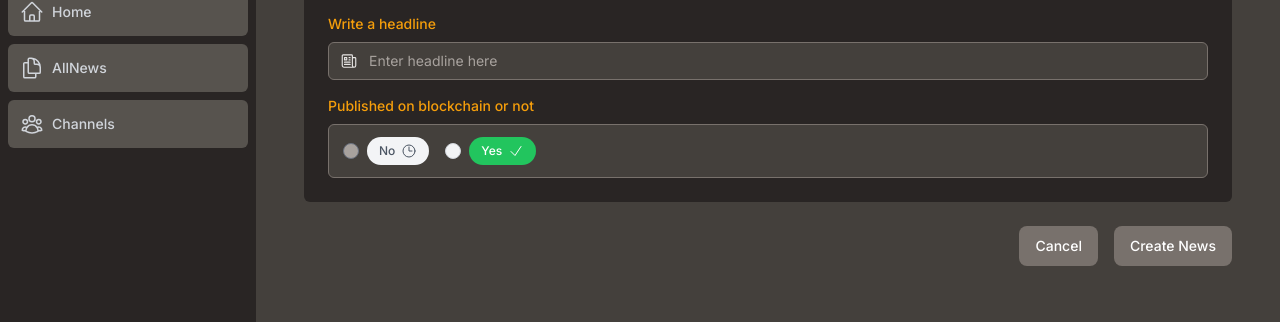
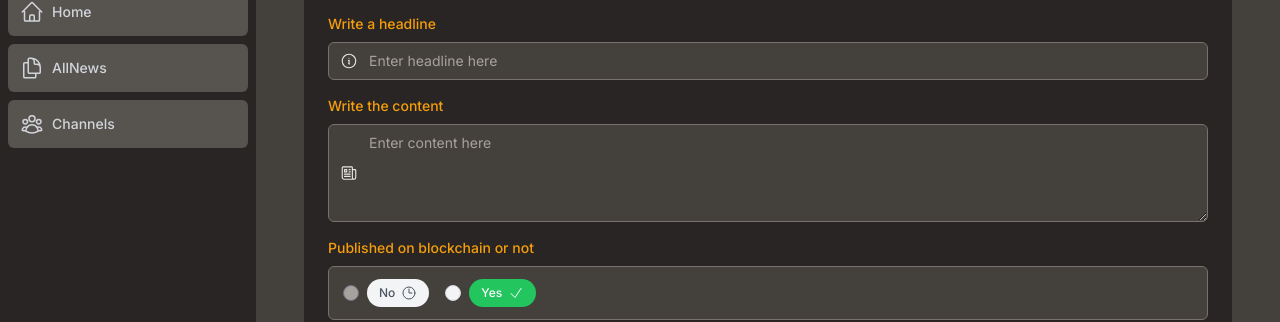
Before and after one commit to generalsanjeet/true_news_dapp, a Next.js app: page /dashboard/all-news/create in a window 1280 px wide. Shown: the part 196-518 px from the top of the page. Built offline with nearby package versions, Linux system fonts and the light colour scheme; no server answers; the database is empty; a web font is replaced by a local one.

Commit message:
news content field has been added

```diff
--- a/app/lib/actions.ts
+++ b/app/lib/actions.ts
@@ -9,6 +9,7 @@ const FormSchema = z.object({
     id: z.string(),
     channelId: z.string(),
     headline: z.string(),
+    content: z.string(),
     published_on_blockchain: z.enum(['no', 'yes']),
     date: z.string(),
 });
@@ -17,22 +18,24 @@ const CreateNews = FormSchema.omit({id: true, date: true});
 const UpdateNews = FormSchema.omit({ id: true, date: true });
 
 export async function createNews(formData: FormData) {
-    const {channelId, headline, published_on_blockchain} = CreateNews.parse({
+    const {channelId, headline, content, published_on_blockchain} = CreateNews.parse({
         channelId: formData.get('channelId'),
         headline: formData.get('headline'),
+        content: formData.get('content'),
         published_on_blockchain: formData.get('published_on_blockchain'),
     });
     const date = new Date().toISOString().split('T')[0];
-    const content_sample_data = "this is content sample data";
+    //const content_sample_data = "this is content sample data";
 
     console.log("channel id is ", channelId);
     console.log("headline is ", headline);
+    console.log("content is ", content);
     console.log("published on blockhain is", published_on_blockchain);
 
     try {
         await sql`
             INSERT INTO all_news (channel_id, headline, content,  published_on_blockchain, date)
-            VALUES (${channelId}, ${headline}, ${content_sample_data}, ${published_on_blockchain}, ${date})
+            VALUES (${channelId}, ${headline}, ${content}, ${published_on_blockchain}, ${date})
             `;
         console.log("one row inserted");
     } catch (error) {
--- a/app/ui/all-news/create-form.tsx
+++ b/app/ui/all-news/create-form.tsx
@@ -5,6 +5,7 @@ import {
     ClockIcon,
     UserCircleIcon,
     NewspaperIcon,
+    InformationCircleIcon
 } from '@heroicons/react/24/outline';
 import { Button } from '@/app/ui/button';
 import {createNews} from '@/app/lib/actions';
@@ -53,7 +54,28 @@ export default function Form({ channels }: { channels: ChannelField[] }) {
                         placeholder="Enter headline here"
                         className="peer block w-full rounded-md border border-stone-500 py-2 pl-10 text-sm outline-2 placeholder:text-stone-400 bg-stone-700 text-white"
                     />
-              <NewspaperIcon className="pointer-events-none absolute left-3 top-1/2 h-[18px] w-[18px] -translate-y-1/2 text-stone-200 peer-focus:text-stone-700" />
+                    <InformationCircleIcon className="pointer-events-none absolute left-3 top-1/2 h-[18px] w-[18px] -translate-y-1/2 text-stone-200 peer-focus:text-stone-700" />
+                </div>
+            </div>
+        </div>
+
+
+        {/* News Content */}
+        <div className="mb-4">
+            <label htmlFor="content" className="mb-2 block text-sm font-medium text-amber-500">
+                Write the content
+            </label>
+            <div className="relative mt-2 rounded-md">
+                <div className="relative">
+                    <textarea
+                        id="content"
+                        name="content"
+                        placeholder="Enter content here"
+                        className="peer block w-full rounded-md border border-stone-500 py-2 pl-10 text-sm outline-2 placeholder:text-stone-400 bg-stone-700 text-white"
+                        rows={4} // Set the number of rows for multi-line content input
+                        cols={50} // Set the number of columns for multi-line content input
+                    />
+                    <NewspaperIcon  className="pointer-events-none absolute left-3 top-1/2 h-[18px] w-[18px] -translate-y-1/2 text-stone-200 peer-focus:text-stone-700" />
                 </div>
             </div>
         </div>
```
Lines whose indentation alone changed are shown as unchanged.
